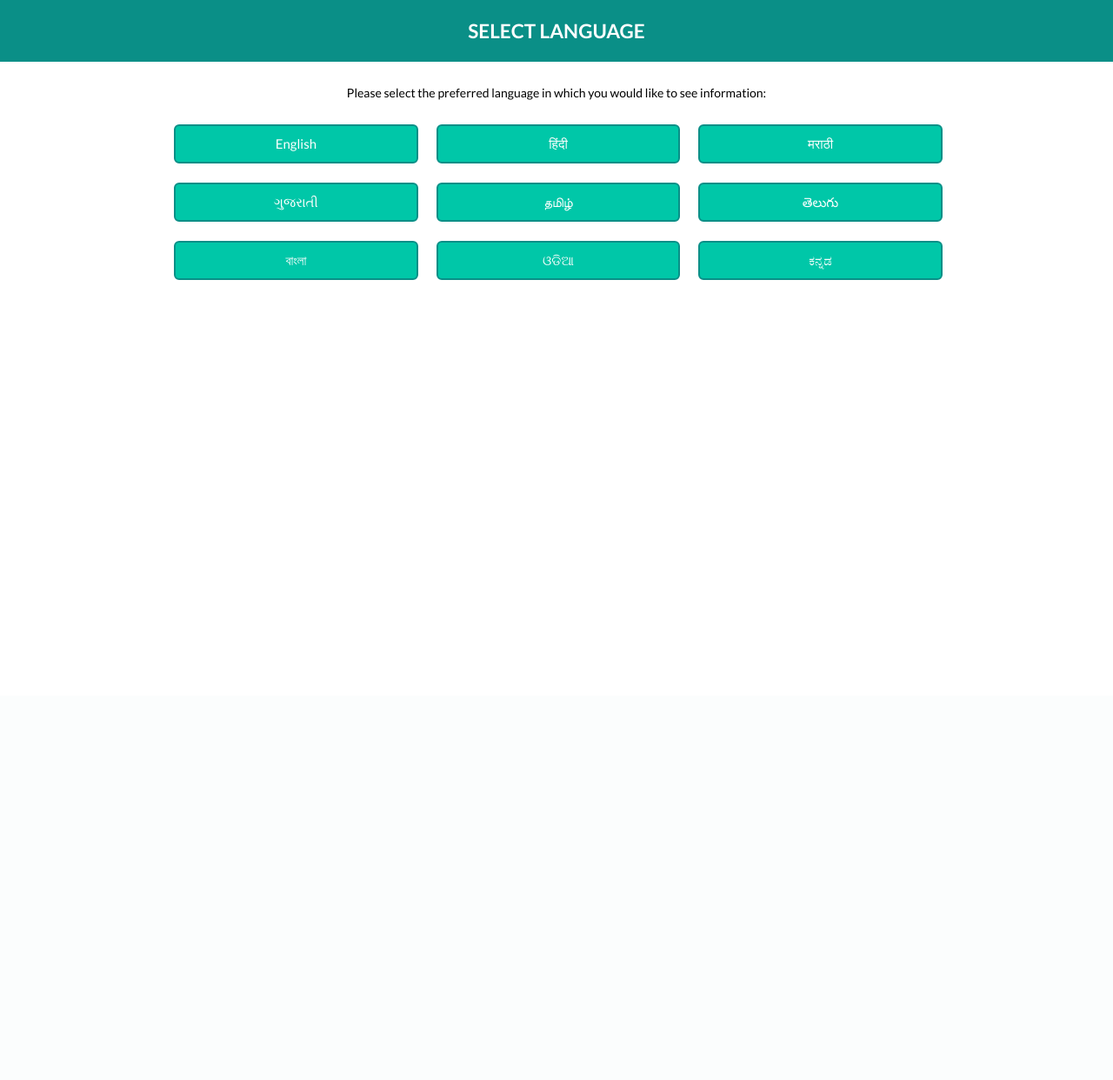
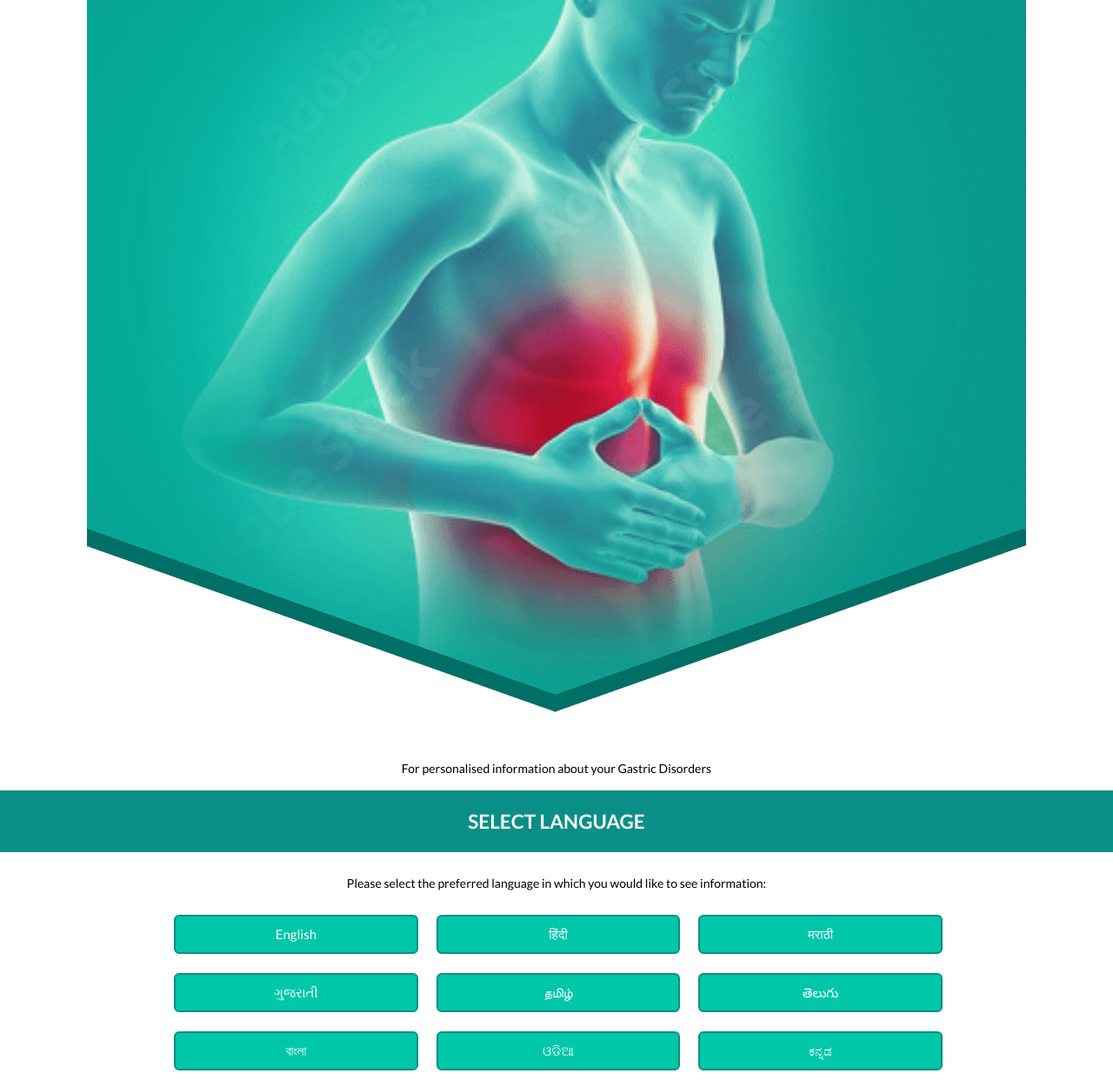
Before and after one commit to anshuul/doctor-backend, a Django app: page /select-language/ in a window 1280 px wide. Shown: the whole page at 87% size. Before the commit the page ends 322 px from the top, so only its background shows below. Run offline with Django 3.2, Linux system fonts and the light colour scheme.

Commit message:
Update select_language_page.html
add 'hm-banner' div & image

```diff
--- a/templates/services/select_language_page.html
+++ b/templates/services/select_language_page.html
@@ -14,6 +14,16 @@
     }
 </style>
 <body>
+
+
+
+    <div class="hm-banner">
+    <img src="{% static '/services/image/banner.png' %}" class="">
+    <div class="hm-title container">
+    <p>For personalised information about your Gastric Disorders</p>
+    </div>
+    </div>
+
 
 
     <section class="header">
```
